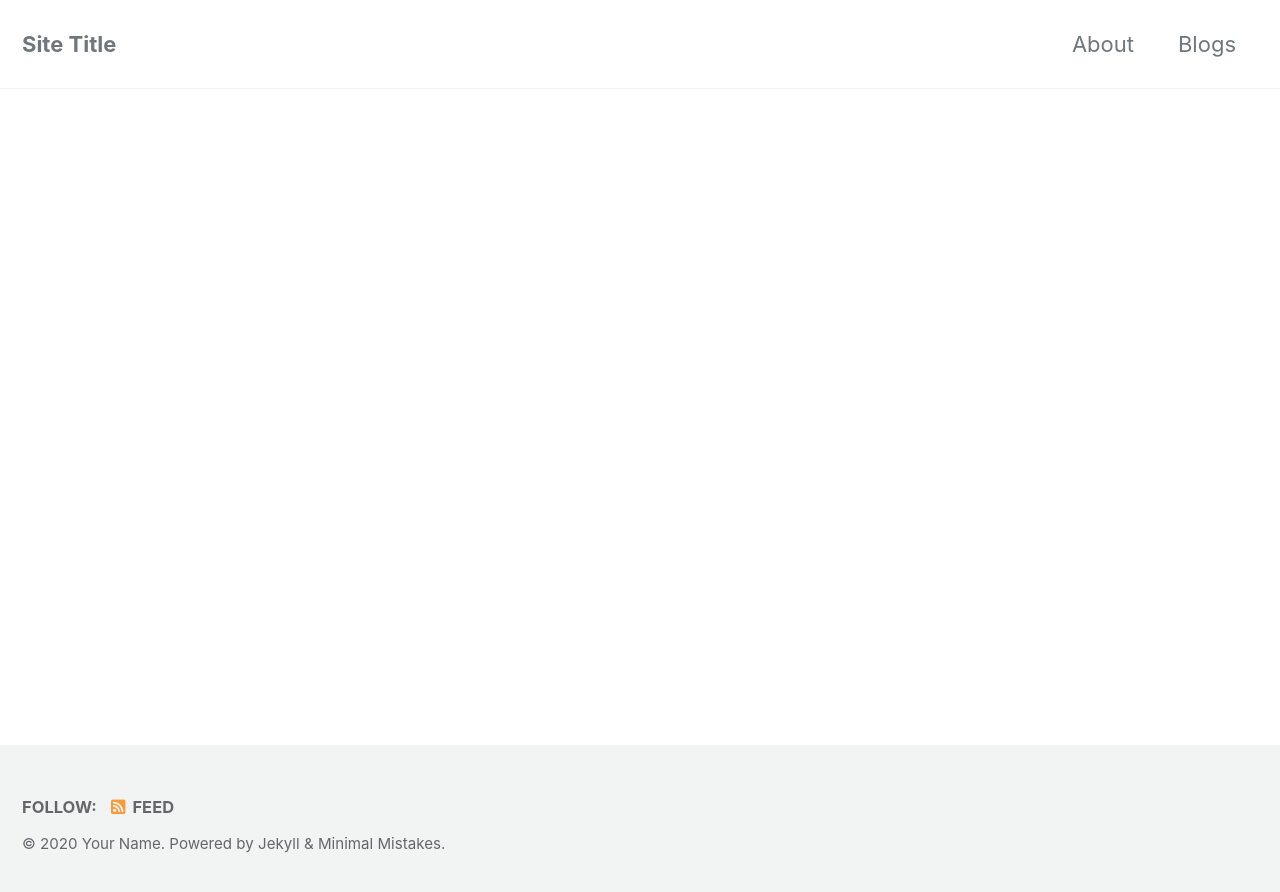
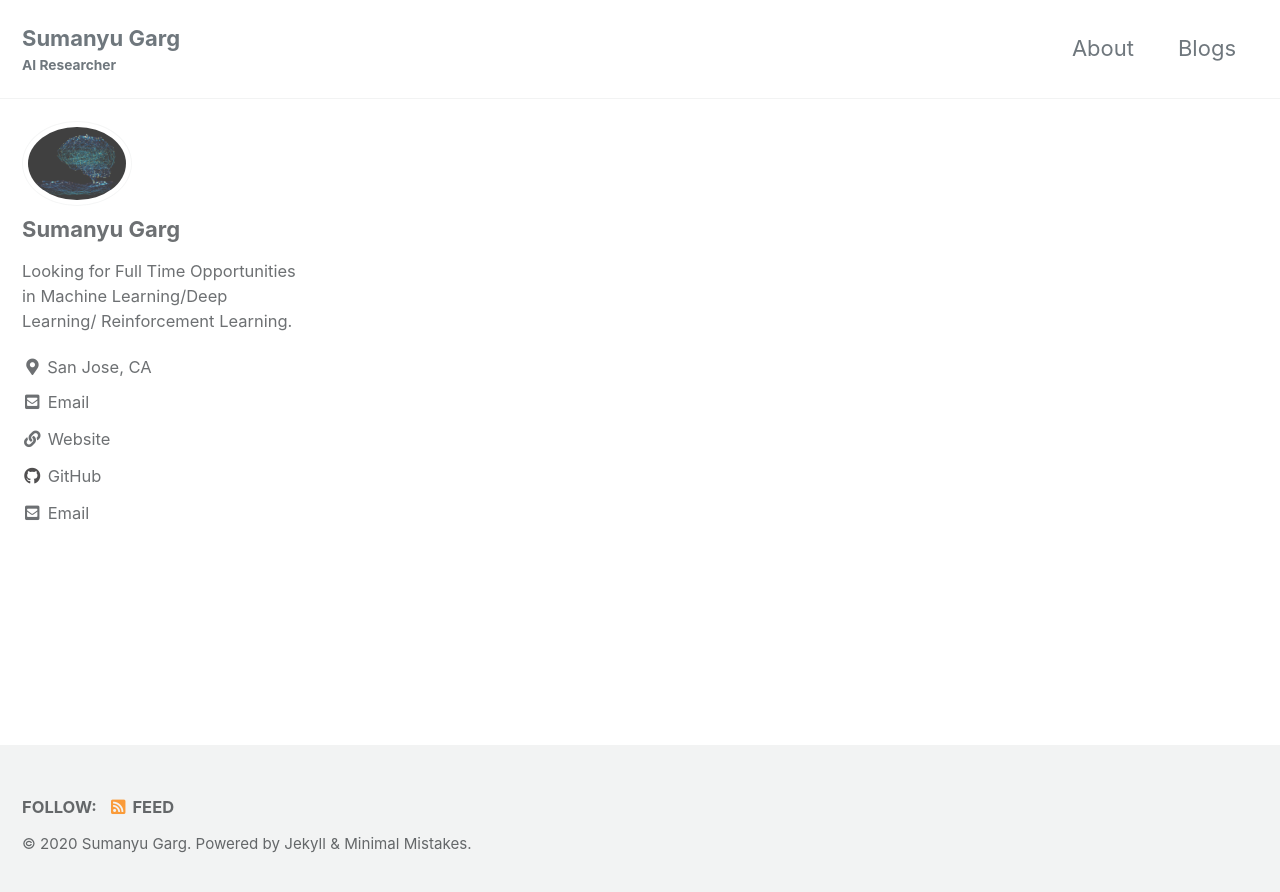
Before and after one commit to sumanyu-21/sumanyu-21.github.io, a Jekyll site: the page built from _pages/Blogs.md, in a window 1280 px wide. Shown: the top 892 px of the page. Built offline with Jekyll 4.4.1, drawn with Linux system fonts in a browser that asks for light colours; cached includes are drawn as plain includes; our own code applies the rules of GitHub Pages for plain Markdown files.

Commit message:
Update _config.yml

```diff
--- a/_config.yml
+++ b/_config.yml
@@ -16,14 +16,14 @@ minimal_mistakes_skin    : "default" # "air", "aqua", "contrast", "dark", "dirt"
 
 # Site Settings
 locale                   : "en-US"
-title                    : "Site Title"
+title                    : "Sumanyu Garg"
 title_separator          : "-"
-subtitle                 : # site tagline that appears below site title in masthead
-name                     : "Your Name"
-description              : "An amazing website."
-url                      : # the base hostname & protocol for your site e.g. "https://mmistakes.github.io"
+subtitle                 : "AI Researcher"
+name                     : "Sumanyu Garg"
+description              : "My Artificial Intelligence Portfolio."
+url                      : "https://sumanyu-21.github.io"
 baseurl                  : # the subpath of your site, e.g. "/blog"
-repository               : # GitHub username/repo-name e.g. "mmistakes/minimal-mistakes"
+repository               : "sumanyu-21/sumanyu-21.github.io"
 teaser                   : # path of fallback teaser image, e.g. "/assets/images/500x300.png"
 logo                     : # path of logo image to display in the masthead, e.g. "/assets/images/88x88.png"
 masthead_title           : # overrides the website title displayed in the masthead, use " " for no title
@@ -93,18 +93,18 @@ analytics:
 
 # Site Author
 author:
-  name             : "Your Name"
-  avatar           : # path of avatar image, e.g. "/assets/images/bio-photo.jpg"
-  bio              : "I am an **amazing** person."
-  location         : "Somewhere"
-  email            :
+  name             : "Sumanyu Garg"
+  avatar           : "/Images/AI.jpg"
+  bio              : "Looking for Full Time Opportunities in Machine Learning/Deep Learning/ Reinforcement Learning."
+  location         : "San Jose, CA"
+  email            : "sumgarg@iu.edu"
   links:
     - label: "Email"
       icon: "fas fa-fw fa-envelope-square"
-      # url: "mailto:your.name@email.com"
+      url: "sumgarg@iu.edu"
     - label: "Website"
       icon: "fas fa-fw fa-link"
-      # url: "https://your-website.com"
+      url: "https://sumanyu-21/sumanyu-21.github.io"
     - label: "Twitter"
       icon: "fab fa-fw fa-twitter-square"
       # url: "https://twitter.com/"
@@ -113,7 +113,7 @@ author:
       # url: "https://facebook.com/"
     - label: "GitHub"
       icon: "fab fa-fw fa-github"
-      # url: "https://github.com/"
+      url: "https://github.com/sumanyu-21"
     - label: "Instagram"
       icon: "fab fa-fw fa-instagram"
       # url: "https://instagram.com/"
@@ -276,6 +276,14 @@ defaults:
       layout: single
       author_profile: true
       read_time: true
-      comments: # true
+      comments: true
       share: true
       related: true
+
+  # _pages
+  - scope:
+      path: ""
+      type: pages
+    values:
+      layout: single
+      author_profile: true
```
